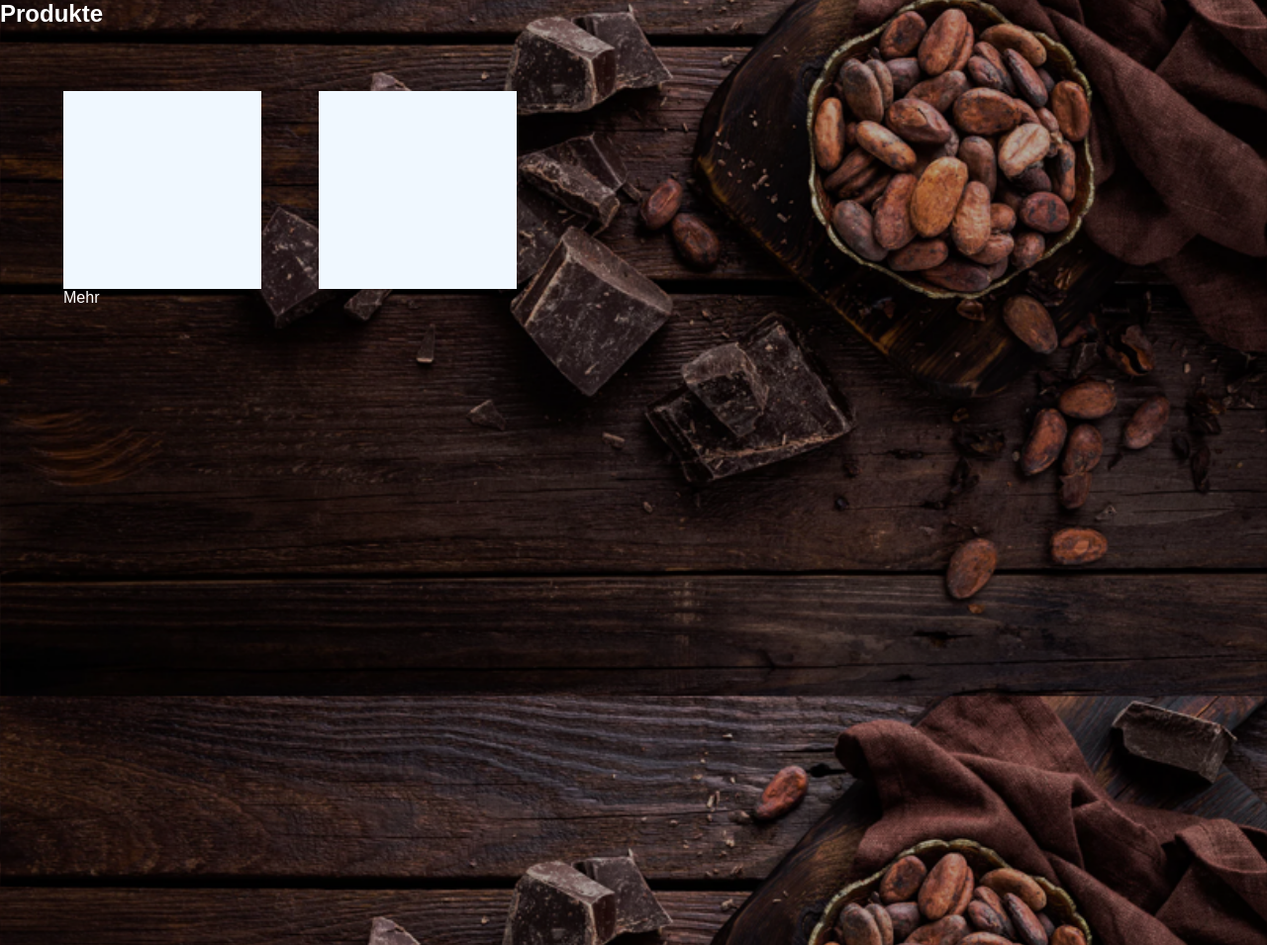
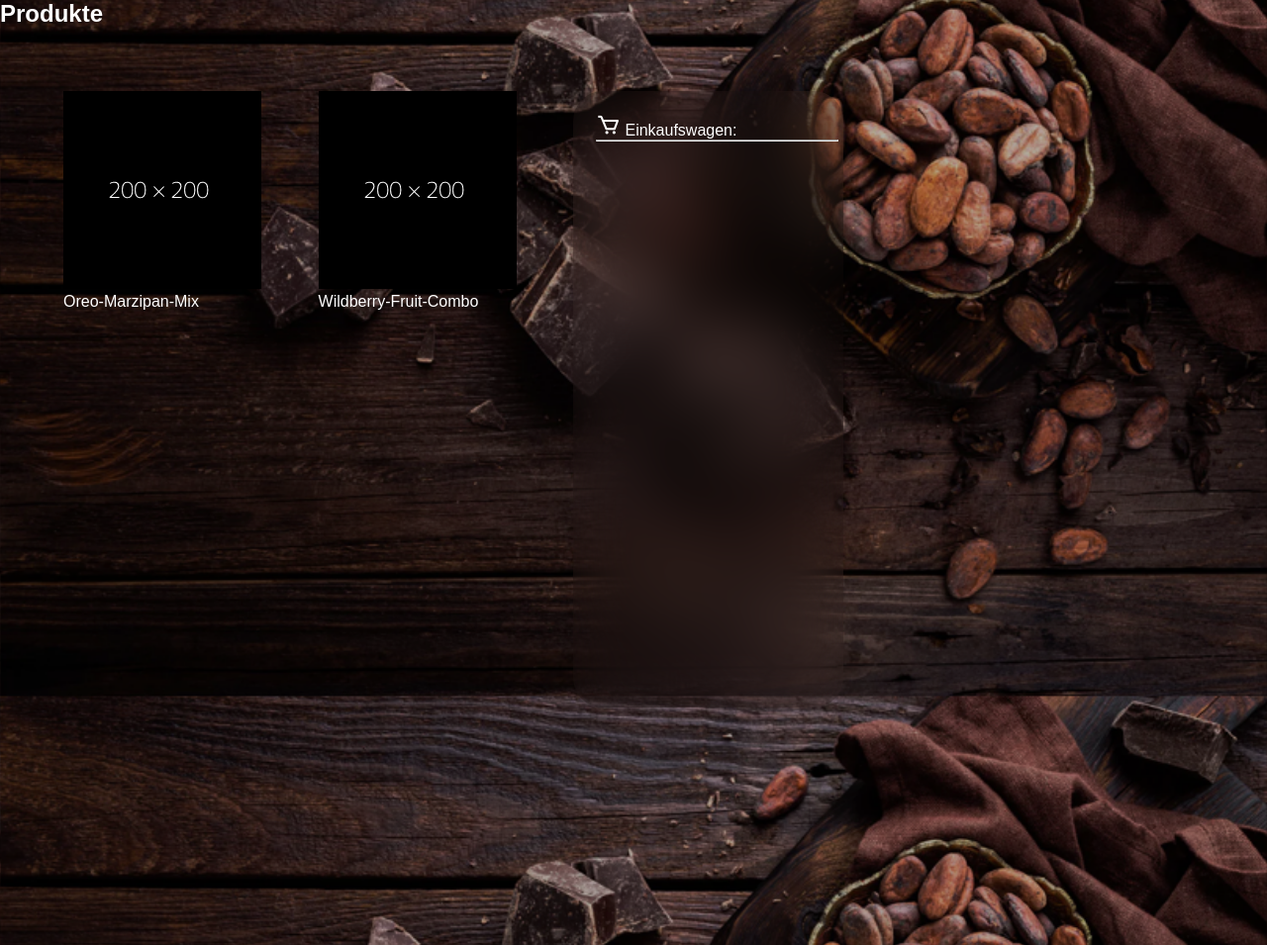
Before and after one commit to Enricof01/WebShopSchokolade, a PHP site: page /Produkte.html in a window 1280 px wide. Shown: the part 150-1105 px from the top of the page at 99% size. Run offline with PHP 8.4, Linux system fonts and the light colour scheme.

Commit message:
Drag und Drop Vorbereitungen

```diff
--- a/Produkte.html
+++ b/Produkte.html
@@ -24,8 +24,16 @@
     <section class = "products">
 
 
-    <div id = "product-1"><a href="productView1.html">Mehr</a></div>
-    <div id = "product-2"></div>
+    <div id = "product-1"><img src="bilder/placeholder200x200.png" alt=""><a href="productView1.html">Oreo-Marzipan-Mix</a></div>
+    <div id = "product-2"><img src="bilder/placeholder200x200.png" alt=""><a href="productView1.html">Wildberry-Fruit-Combo</a></div>
+    <div id = "shoppingCartZone">
+        <div id = "shoppingCartTop">
+
+
+        <p><span class='bx bx-cart bx-sm'></span>   Einkaufswagen:</p>
+        <hr>
+    </div>
+    </div>
 
     </section>
 
--- a/products.css
+++ b/products.css
@@ -3,6 +3,7 @@
     width: 200px;
     height: 200px;
     margin-right: 5%;
+
 
 }
 
@@ -21,10 +22,33 @@
 
 #product-1 a {
     position: relative;
-    top: 200px;
+    top: 0px;
     color: white;
 }
 
 h2{
     color: white;
 }
+
+#shoppingCartZone{
+    width: 250px;
+    height: 600px;
+    backdrop-filter: blur(30px);
+    margin-left: 5%;
+    border-radius: 30px;
+    padding-top: 2%;
+    padding-left: 2%;
+}
+
+#ShoppingCartTop
+{
+    display: flex;
+}
+
+#ShoppingCartTop p{
+    float:right;
+}
+
+hr{
+    margin-right: 2%;
+}
```
Also changed, not shown: bilder/placeholder200x200.png (added), shoppingCart.js (added).
